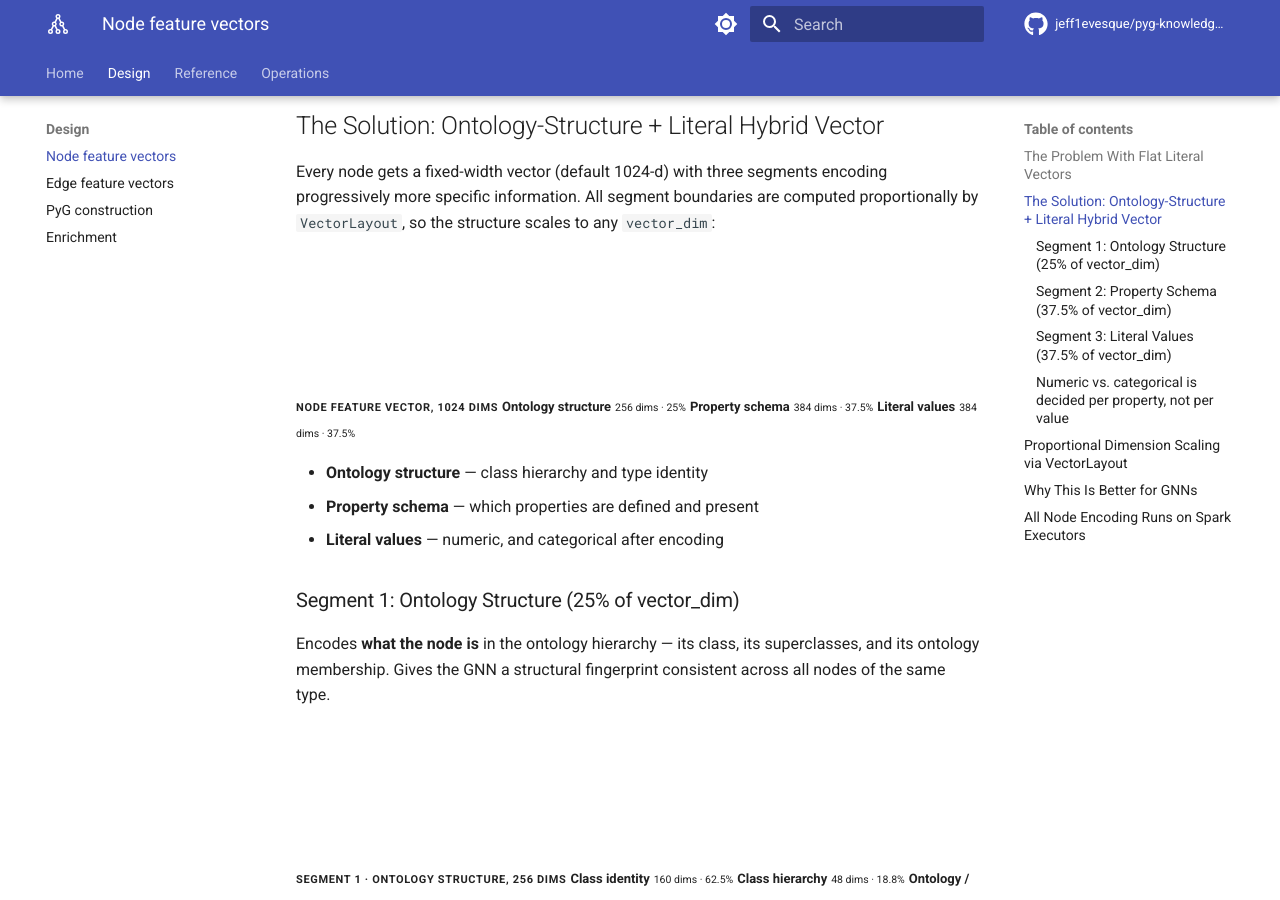
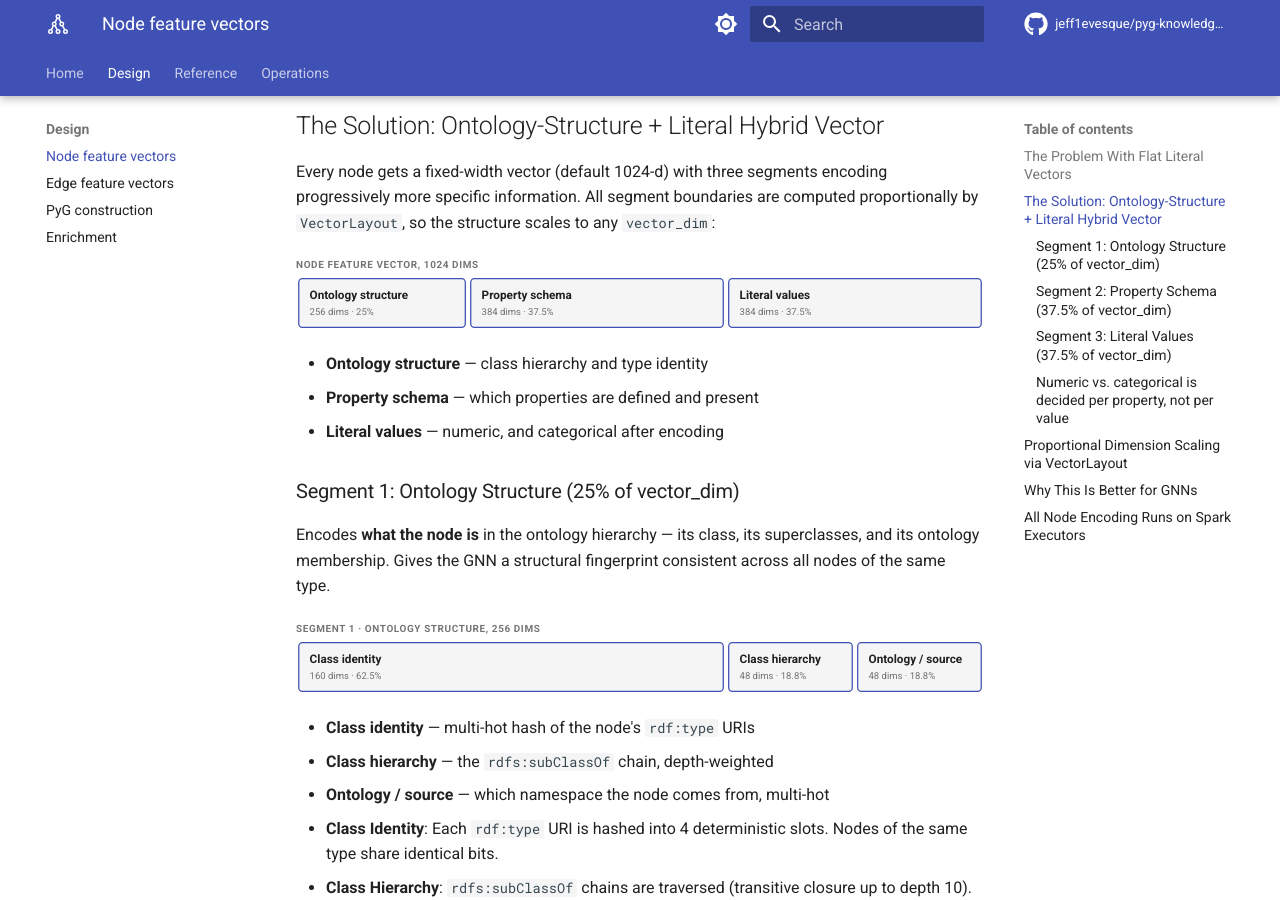
Before and after one commit to jeff1evesque/pyg-knowledge-graph-builder, an MkDocs documentation site: the page built from documentation/design/node-features.md, in a window 1280 px wide and 900 px high, scrolled down 507 px. Built offline with MkDocs 1.6.1 and Material for MkDocs 9.7.7, drawn with Linux system fonts in a browser that asks for light colours; comment, search, counter and statistics services are not loaded.

Commit message:
#394: node-features.md, wrap the four svgs in divs so Markdown leaves them whole

```diff
--- a/documentation/design/node-features.md
+++ b/documentation/design/node-features.md
@@ -13,6 +13,7 @@ A naive approach encodes each node as a flat bag of its literal property values
 
 Every node gets a fixed-width vector (default 1024-d) with three segments encoding progressively more specific information. All segment boundaries are computed proportionally by `VectorLayout`, so the structure scales to any `vector_dim`:
 
+<div>
 <svg viewBox="0 0 760 84" xmlns="http://www.w3.org/2000/svg"
      role="img" aria-label="Node feature vector, 1024 dims"
      style="width:100%;height:auto;display:block;margin:1rem auto">
@@ -37,6 +38,7 @@ Every node gets a fixed-width vector (default 1024-d) with three segments encodi
   <text class="bn" x="490.0" y="49">Literal values</text>
   <text class="bd" x="490.0" y="66">384 dims &#183; 37.5%</text>
 </svg>
+</div>
 
 - **Ontology structure** — class hierarchy and type identity
 - **Property schema** — which properties are defined and present
@@ -46,6 +48,7 @@ Every node gets a fixed-width vector (default 1024-d) with three segments encodi
 
 Encodes **what the node is** in the ontology hierarchy — its class, its superclasses, and its ontology membership. Gives the GNN a structural fingerprint consistent across all nodes of the same type.
 
+<div>
 <svg viewBox="0 0 760 84" xmlns="http://www.w3.org/2000/svg"
      role="img" aria-label="Segment 1 &#183; ontology structure, 256 dims"
      style="width:100%;height:auto;display:block;margin:1rem auto">
@@ -70,6 +73,7 @@ Encodes **what the node is** in the ontology hierarchy — its class, its superc
   <text class="bn" x="632.5" y="49">Ontology / source</text>
   <text class="bd" x="632.5" y="66">48 dims &#183; 18.8%</text>
 </svg>
+</div>
 
 - **Class identity** — multi-hot hash of the node's `rdf:type` URIs
 - **Class hierarchy** — the `rdfs:subClassOf` chain, depth-weighted
@@ -83,6 +87,7 @@ Encodes **what the node is** in the ontology hierarchy — its class, its superc
 
 Encodes **which ontology-defined properties are present** for this node, regardless of their values. This tells the GNN about schema conformance and distinguishes "missing because not observed" from "missing because inapplicable."
 
+<div>
 <svg viewBox="0 0 760 84" xmlns="http://www.w3.org/2000/svg"
      role="img" aria-label="Segment 2 &#183; property schema, 384 dims"
      style="width:100%;height:auto;display:block;margin:1rem auto">
@@ -107,6 +112,7 @@ Encodes **which ontology-defined properties are present** for this node, regardl
   <text class="bn" x="614.7" y="49">Property hierarchy</text>
   <text class="bd" x="614.7" y="66">81 dims &#183; 21.1%</text>
 </svg>
+</div>
 
 - **Property presence** — which properties this node has, multi-hot hashed
 - **Domain / range** — the `rdfs:domain` and `rdfs:range` of those properties
@@ -120,6 +126,7 @@ Encodes **which ontology-defined properties are present** for this node, regardl
 
 Carries the actual numeric and categorical values in a fixed-width format with proper encoding.
 
+<div>
 <svg viewBox="0 0 760 84" xmlns="http://www.w3.org/2000/svg"
      role="img" aria-label="Segment 3 &#183; literal values, 384 dims"
      style="width:100%;height:auto;display:block;margin:1rem auto">
@@ -141,6 +148,7 @@ Carries the actual numeric and categorical values in a fixed-width format with p
   <text class="bn" x="523.6" y="49">Categorical values</text>
   <text class="bd" x="523.6" y="66">127 dims &#183; 33.1%</text>
 </svg>
+</div>
 
 - **Numeric values** — z-score normalised into hashed slots
 - **Categorical values** — multi-hot hash encoding
```
